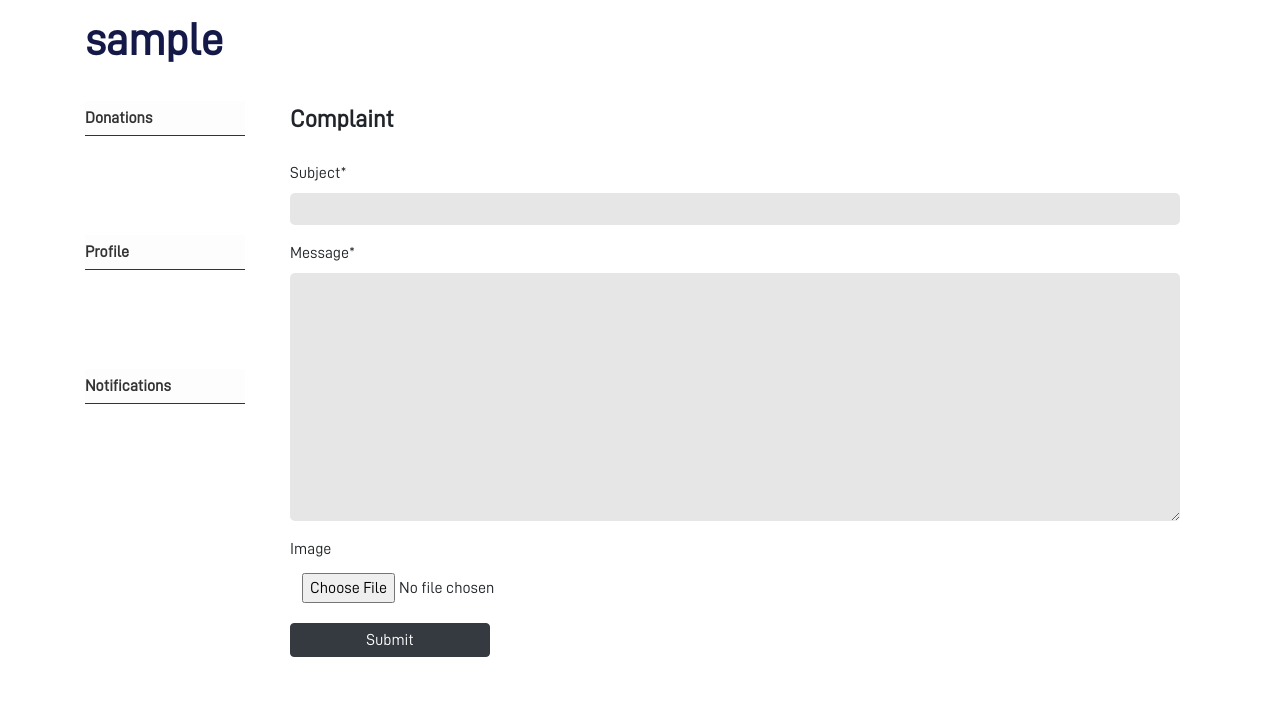
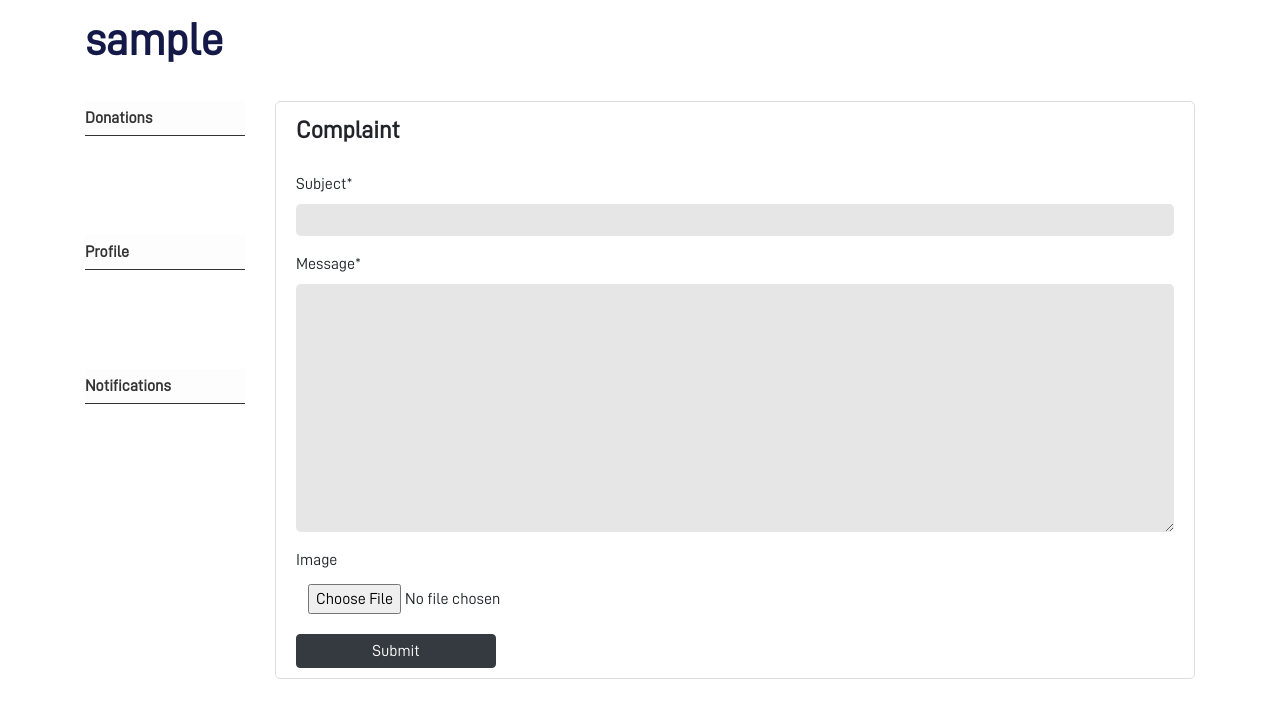
Before and after one commit to gcivil-nyu-org/urban-thrifter, a Django app: page /issue-complaint/1 in a window 1280 px wide. Shown: the part 97-802 px from the top of the page. After the commit the page ends 776 px from the top, so only its background shows below. Run offline with Django 3.2, Linux system fonts and the light colour scheme; a user stored in the database is signed in; tables that the repository leaves empty hold one stand-in row (values such as "Sample post"); data that the repository does not hold is empty; some libraries are stand-ins or nearby versions.

Commit message:
Update complaint_form.html

```diff
--- a/complaint/templates/complaint/complaint_form.html
+++ b/complaint/templates/complaint/complaint_form.html
@@ -1,8 +1,7 @@
 {% extends 'donation/base.html' %}
 {% block content %}
-
 {% load crispy_forms_tags %}
-  <div class="container mb-5">
+  <div class='content-section animated fadeIn'>
     <legend class='mb-4 font-weight-bold'>Complaint</legend>
     {% if messages %}
     {% for message in messages %}
```
